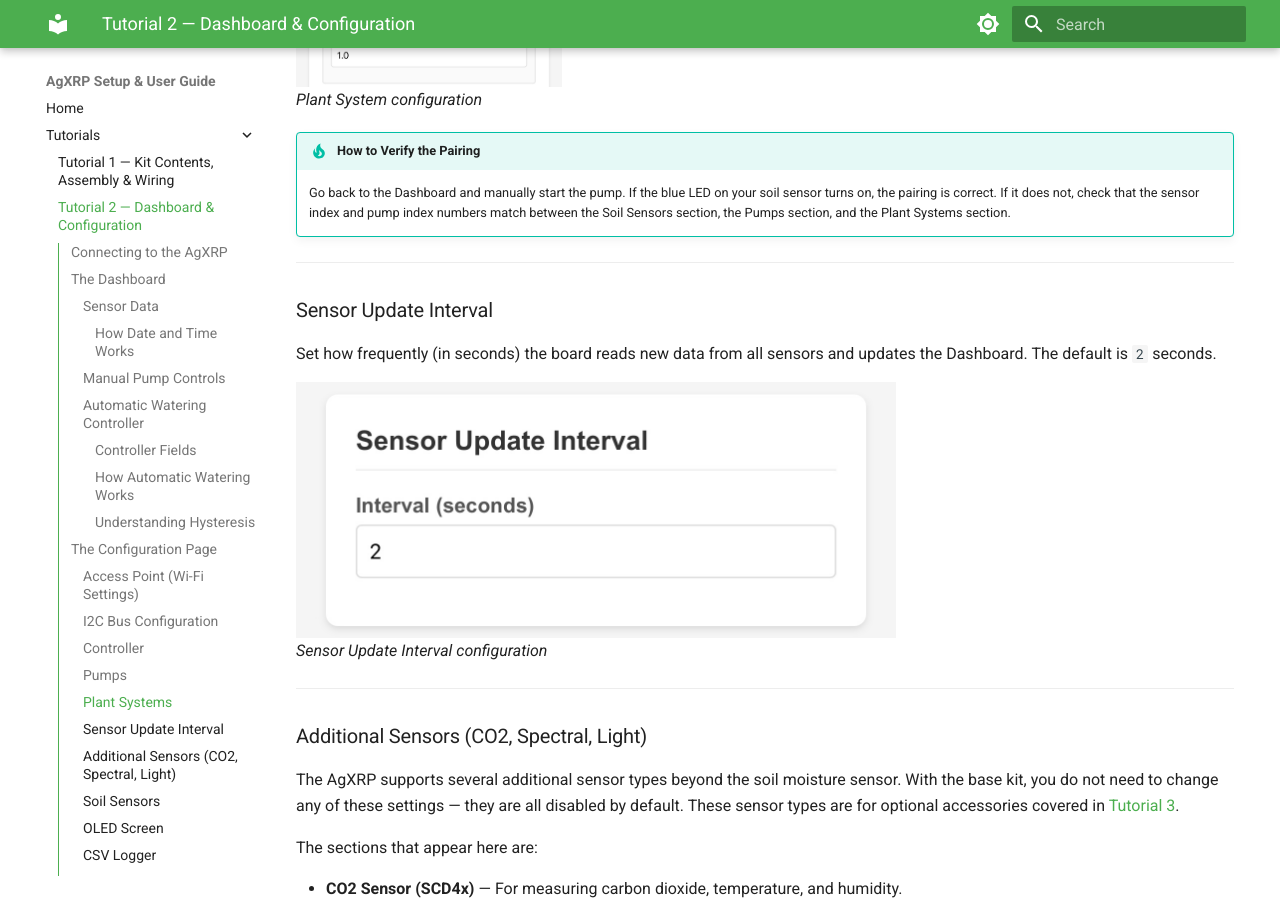
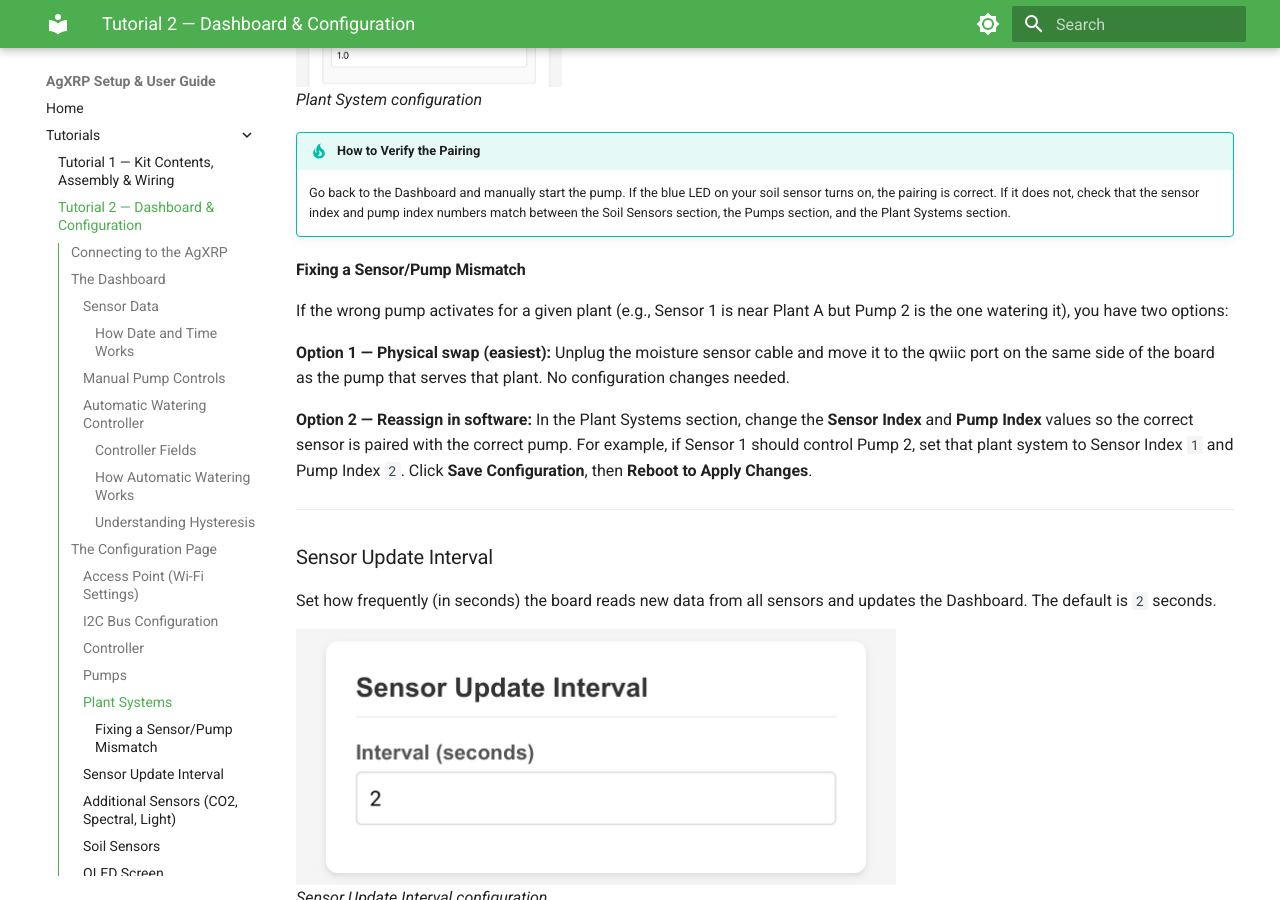
Before and after one commit to jonathanjaramillo/agxrp-readthe-docs, an MkDocs documentation site: the page built from docs/tutorial-2-dashboard-and-configuration.md, in a window 1280 px wide and 900 px high, scrolled down 8805 px. Built offline with MkDocs 1.6.1 and Material for MkDocs 9.7.7, drawn with Linux system fonts in a browser that asks for light colours.

Commit message:
updated documentation

```diff
--- a/docs/tutorial-2-dashboard-and-configuration.md
+++ b/docs/tutorial-2-dashboard-and-configuration.md
@@ -194,6 +194,14 @@ The key thing is that the **Sensor Index** and **Pump Index** in the plant syste
 !!! tip "How to Verify the Pairing"
     Go back to the Dashboard and manually start the pump. If the blue LED on your soil sensor turns on, the pairing is correct. If it does not, check that the sensor index and pump index numbers match between the Soil Sensors section, the Pumps section, and the Plant Systems section.
 
+#### Fixing a Sensor/Pump Mismatch
+
+If the wrong pump activates for a given plant (e.g., Sensor 1 is near Plant A but Pump 2 is the one watering it), you have two options:
+
+**Option 1 — Physical swap (easiest):** Unplug the moisture sensor cable and move it to the qwiic port on the same side of the board as the pump that serves that plant. No configuration changes needed.
+
+**Option 2 — Reassign in software:** In the Plant Systems section, change the **Sensor Index** and **Pump Index** values so the correct sensor is paired with the correct pump. For example, if Sensor 1 should control Pump 2, set that plant system to Sensor Index `1` and Pump Index `2`. Click **Save Configuration**, then **Reboot to Apply Changes**.
+
 ---
 
 ### Sensor Update Interval
```
Also changed, not shown: .readthedocs.yaml (+2 -5 lines), docs/tutorial-1-software-setup.md (+4 -4 lines), docs/images/XRP-Controller-Motors.jpg (added), docs/images/XRP-Controller-Power.jpg (added), docs/images/XRP-Controller-Qwiic-Connectors.jpg (added).
